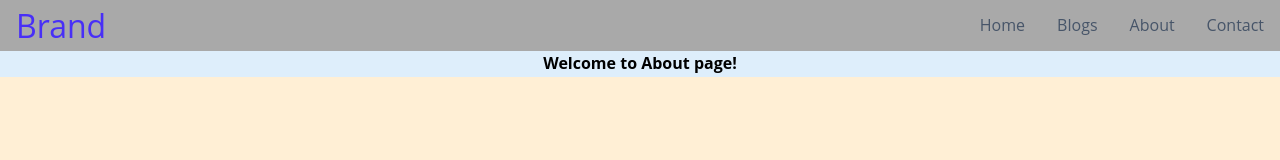
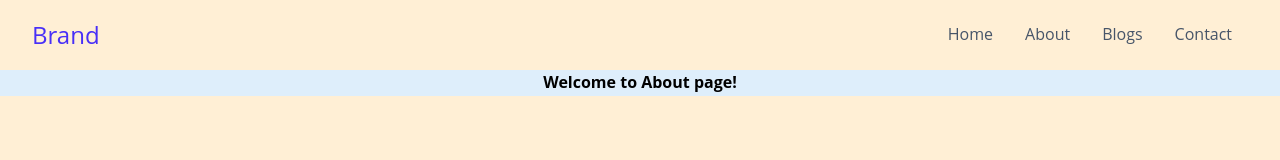
Before and after one commit to eclipsegst/nextjs-blog, a Next.js app: page /about in a window 1280 px wide. Shown: the top 160 px of the page. Built offline with nearby package versions, Linux system fonts and the light colour scheme.

Commit message:
Fixed nav bar

```diff
--- a/components/NavBar.tsx
+++ b/components/NavBar.tsx
@@ -6,83 +6,71 @@ import styles from "./layout.module.css";
 
 
 export const links = [
-  { path: "employee", title: "For Employees" },
-  { path: "job-seekers", title: "For Job Seekers" },
-  { path: "entrepreneurs", title: "For Entrepreneurs" },
-  { path: "blog", title: "Blog" },
+  { path: "/", title: "Home" },
+  { path: "about", title: "About" },
+  { path: "blogs", title: "Blogs" },
+  { path: "contact", title: "Contact" },
 ]
+
+const HeaderContainer = styled.header`
+  display: flex;
+  align-items: center;
+  flex-direction: row;
+  justify-content: space-between;
+  background-color: var(--bg);
+  /* background-color: orange; */
+  padding: 1rem 2rem;
+`
+
+const Links = styled.ul`
+  display: flex;
+  flex-direction: row;
+  padding: 0rem 1rem;
+  margin: 0px 0px 0px 0px;
+  @media screen and (max-width: 768px) {
+    display: none;
+  }
+`
+
+const Li = styled.li`
+  list-style: none;
+  &:hover {
+    border-bottom: 5px solid var(--green);
+  }
+`
+
+const MenuLink = styled(Link)`
+  transition: 0.2s opacity cubic-bezier(0.075, 0.82, 0.165, 1);
+  &:hover {
+    opacity: 0.8;
+  }
+  color: var(--radiantBlue);
+  font-family: var(--semibold);
+  &:hover,
+  &:active {
+    color: var(--radiantBlue);
+    border-bottom: 3px solid var(--radiantBlue);
+    padding-bottom: 10px;
+  }
+`
+
 const Header = () => {
-  const [isOpen,setIsOpen] = useState(false);
-  const openMenu= ()=> setIsOpen(!isOpen);
   return (
-    // <HeaderContainer>
-    //   <LogoWrap>
-    //     <Link href="/" >
-    //       <H2>
-    //         <Logo href="/">earner</Logo>
-    //       </H2>
-    //     </Link>
-    //   </LogoWrap>
-
-    //   <Links>
-    //     {links.map((item: any, index: any) => (
-    //       <Li key={index}>
-    //         {/* <MenuLink to={`/${item.path}`}>{item.title}</MenuLink> */}
-    //         <Link href={`/posts/${item.path}`}>
-    //               <a>{item.title}</a>
-    //             </Link>
-    //       </Li>
-    //     ))}
-    //   </Links>
-    //   {/* <SideMenu /> */}
-    // </HeaderContainer>
-
-    // <header className={styles2.header}>
-    <nav className={styles.navbar}>
+    <HeaderContainer>
       <Link href='/'>
         <a className={styles.navlogo}>Brand</a>
       </Link>
-      <ul className={isOpen === false ?
-              styles.navmenu : styles.navmenu +' '+ styles.active}>
-          <li className={styles.navitem}>
-            <Link href='/'>
-              <a className={isOpen === false ?
-                          styles.navlink : styles.navlink+' '+styles.active}
-                          onClick={openMenu}>Home</a>
-              </Link>
-          </li>
-          <li className={styles.navitem}>
-              <Link href='/blogs'>
-                <a className={isOpen === false ?
-                          styles.navlink : styles.navlink+' '+styles.active}
-                          onClick={openMenu}>Blogs</a>
-              </Link>
-          </li>
-          <li className={styles.navitem}>
-              <Link href='/about'>
-                <a className={isOpen === false ?
-                          styles.navlink : styles.navlink+' '+styles.active}
-                          onClick={openMenu}>About</a>
-              </Link>
-          </li>
-          <li className={styles.navitem}>
-              <Link href='/contact'>
-              <a className={isOpen === false ?
-                          styles.navlink : styles.navlink+' '+styles.active}
-                          onClick={openMenu}>Contact</a>
-              </Link>
-          </li>
-      </ul>
-    <button className={isOpen === false ?
-                        styles.hamburger : styles.hamburger+' '+styles.active}
-                        onClick={openMenu}
-                        >
-        <span className={styles.bar}></span>
-        <span className={styles.bar}></span>
-        <span className={styles.bar}></span>
-    </button>
-    </nav>
-// </header>
+
+      <Links>
+        {links.map((item: any, index: any) => (
+          <Li className={styles.navitem} key={index}>
+            <Link href={`/${item.path}`}>
+                  <a className={styles.navlink}>{item.title}</a>
+                </Link>
+          </Li>
+        ))}
+      </Links>
+    </HeaderContainer>
   )
 }
 
--- a/components/layout.module.css
+++ b/components/layout.module.css
@@ -69,7 +69,7 @@
 }
 
 .navlogo {
-  font-size: 2rem;
+  font-size: 1.5rem;
   font-weight: 500;
   color: #482ff7;
 }
```
